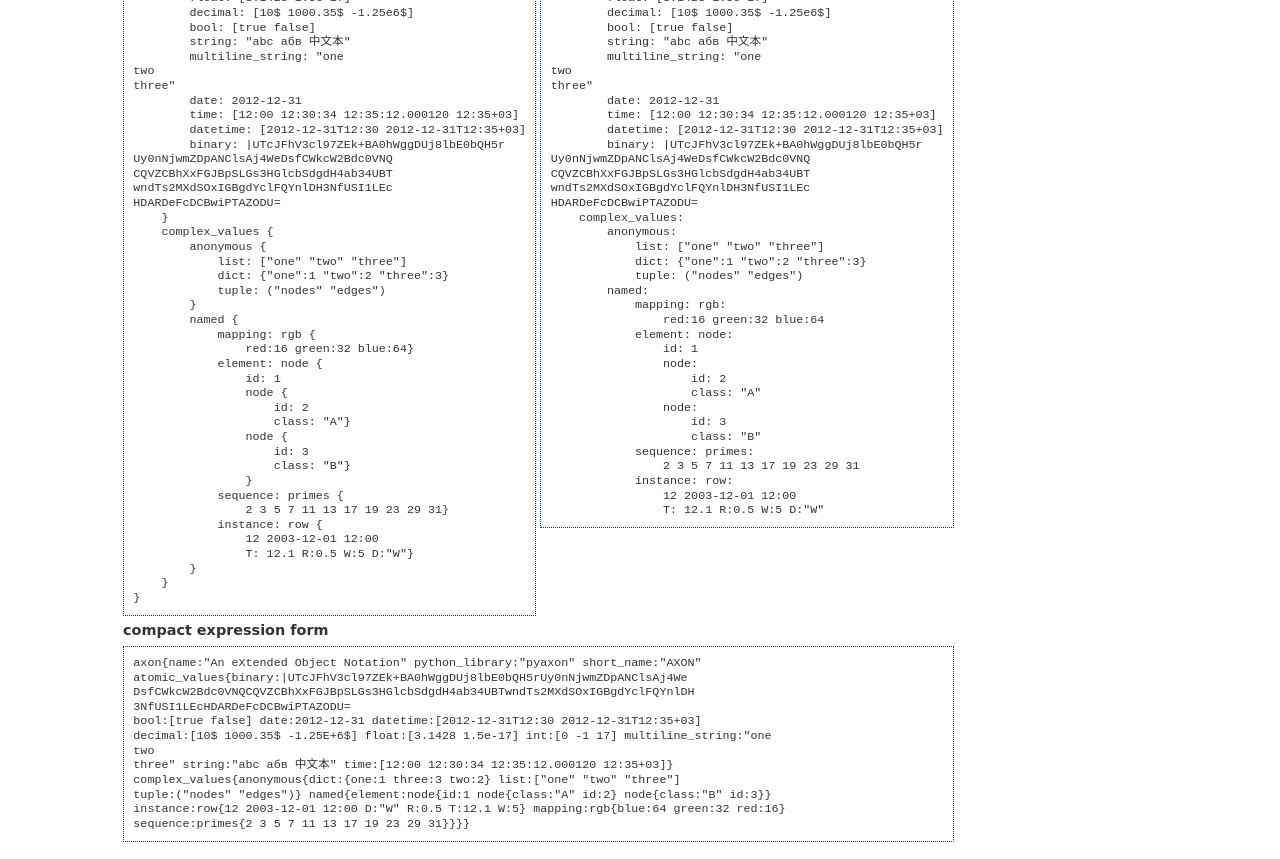
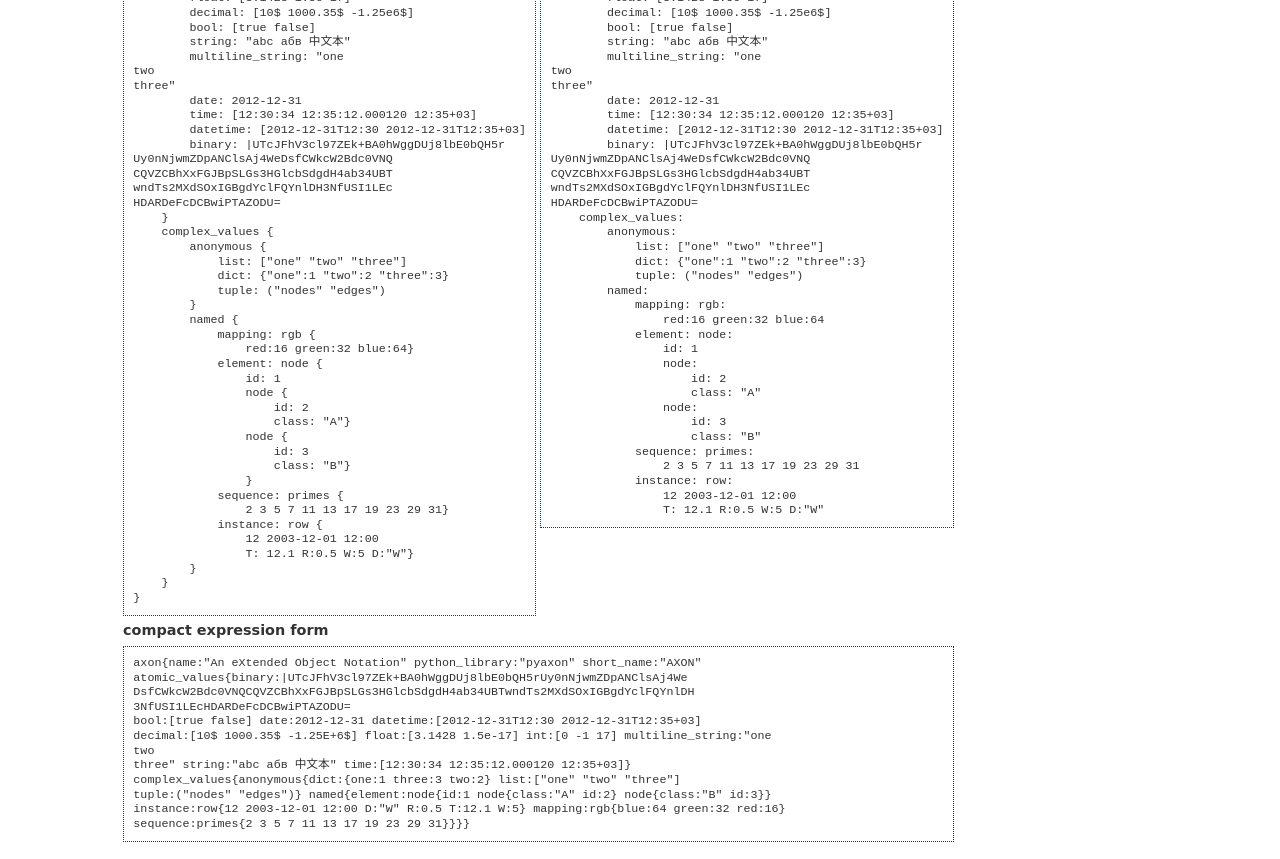
Before and after one commit to intellimath/pyaxon, a Sphinx documentation site: the page built from docs/index.rst, in a window 1280 px wide. Shown: the part 772-1631 px from the top of the page. Built offline with Sphinx 7.4.7, drawn with Linux system fonts in a browser that asks for light colours; some of the changed text lies outside the part shown.

```diff
--- a/docs/index.rst
+++ b/docs/index.rst
@@ -77,7 +77,7 @@
     two
     three"
             date: 2012-12-31
-            time: [12:00 12:30:34 12:35:12.000120 12:35+03]
+            time: [12:30:34 12:35:12.000120 12:35+03]
             datetime: [2012-12-31T12:30 2012-12-31T12:35+03]
             binary: |UTcJFhV3cl97ZEk+BA0hWggDUj8lbE0bQH5r
     Uy0nNjwmZDpANClsAj4WeDsfCWkcW2Bdc0VNQ
@@ -127,7 +127,7 @@
     two
     three"
             date: 2012-12-31
-            time: [12:00 12:30:34 12:35:12.000120 12:35+03]
+            time: [12:30:34 12:35:12.000120 12:35+03]
             datetime: [2012-12-31T12:30 2012-12-31T12:35+03]
             binary: |UTcJFhV3cl97ZEk+BA0hWggDUj8lbE0bQH5r
     Uy0nNjwmZDpANClsAj4WeDsfCWkcW2Bdc0VNQ
@@ -165,7 +165,7 @@
     bool:[true false] date:2012-12-31 datetime:[2012-12-31T12:30 2012-12-31T12:35+03]
     decimal:[10$ 1000.35$ -1.25E+6$] float:[3.1428 1.5e-17] int:[0 -1 17] multiline_string:"one
     two
-    three" string:"abc абв 中文本" time:[12:00 12:30:34 12:35:12.000120 12:35+03]}
+    three" string:"abc абв 中文本" time:[12:30:34 12:35:12.000120 12:35+03]}
     complex_values{anonymous{dict:{one:1 three:3 two:2} list:["one" "two" "three"]
     tuple:("nodes" "edges")} named{element:node{id:1 node{class:"A" id:2} node{class:"B" id:3}}
     instance:row{12 2003-12-01 12:00 D:"W" R:0.5 T:12.1 W:5} mapping:rgb{blue:64 green:32 red:16}
```
Also changed, not shown: docs/notebooks/axon_bench.ipynb, docs/notebooks/axon_examples.ipynb, docs/notebooks/axon_library.ipynb, docs/notebooks/axon_patterns.ipynb, docs/notebooks/axon_tutorial.ipynb, docs/notebooks/axon_what.ipynb, 3 other files.
